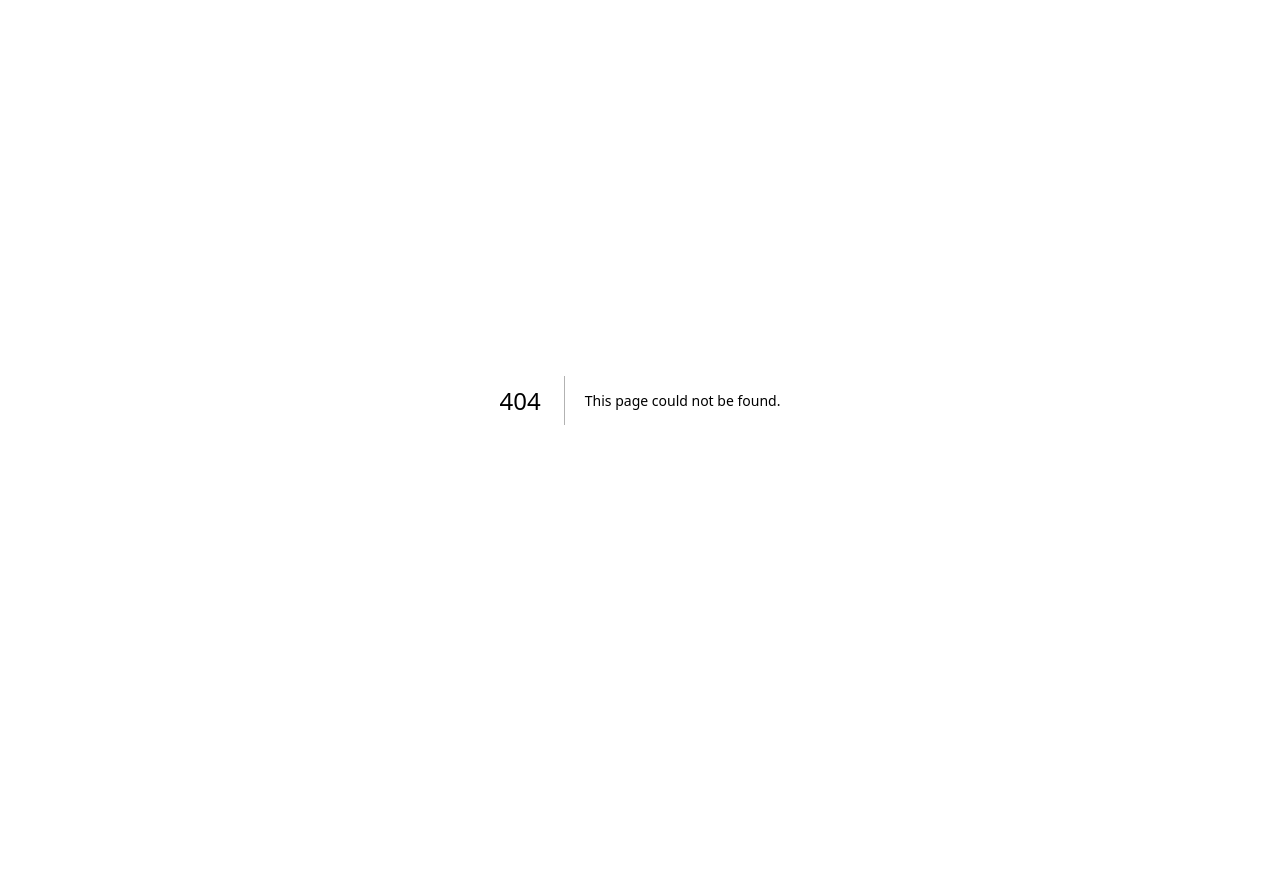
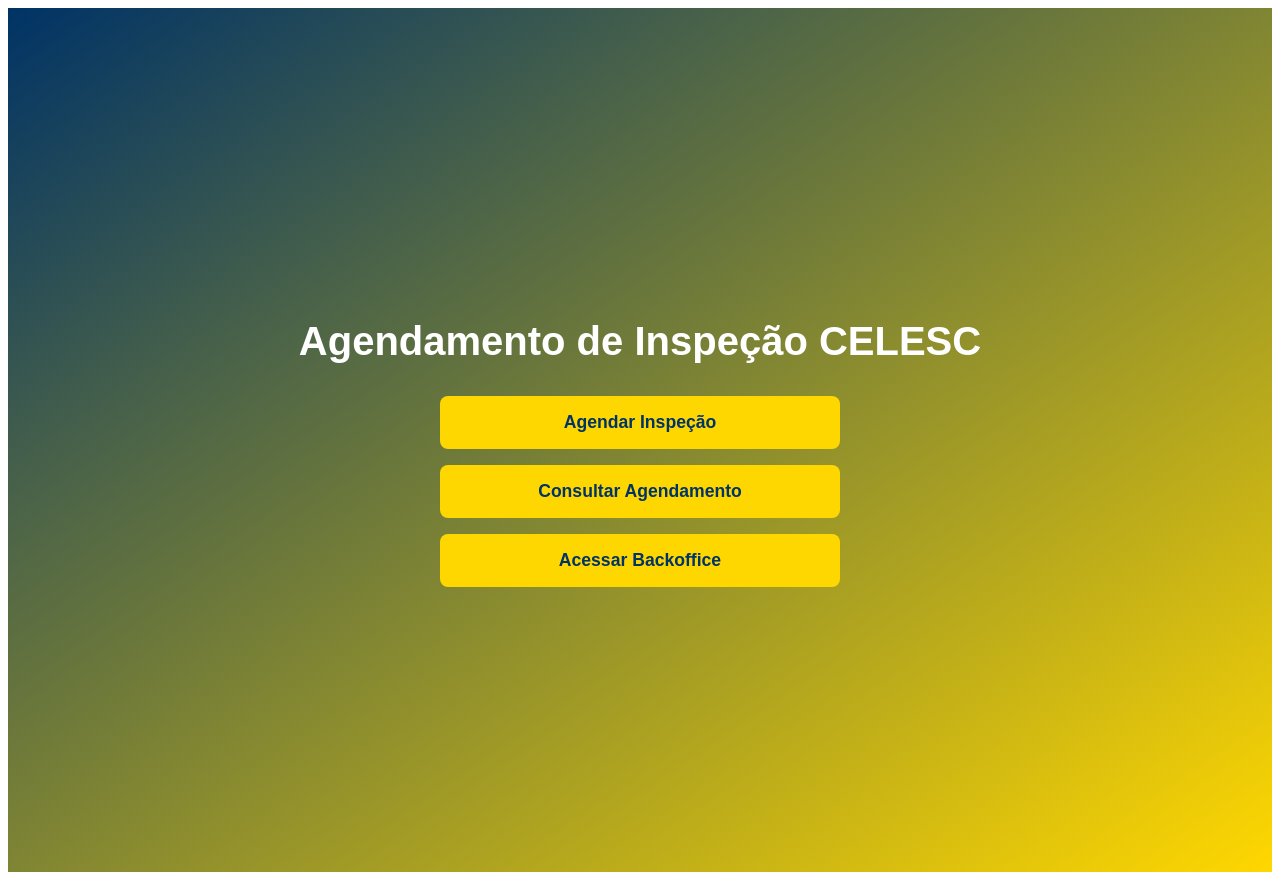
Before and after one commit to AnakRomanov/celesc-agenda, a Next.js app: page / in a window 1280 px wide. Before the commit this address had no page. Before the commit the page ends 800 px from the top, so only its background shows below. Built offline with nearby package versions, Linux system fonts and the light colour scheme.

Commit message:
Add files via upload

```diff
--- /dev/null
+++ b/pages/index.tsx
@@ -0,0 +1,52 @@
+
+import Link from 'next/link'
+
+export default function Home() {
+  return (
+    <div style={{
+      minHeight: '100vh',
+      background: 'linear-gradient(to bottom right, #003366, #FFD700)',
+      display: 'flex',
+      flexDirection: 'column',
+      alignItems: 'center',
+      justifyContent: 'center',
+      fontFamily: 'Arial, sans-serif',
+      color: '#003366',
+      padding: '2rem'
+    }}>
+      <h1 style={{ fontSize: '2.5rem', marginBottom: '2rem', color: '#fff' }}>
+        Agendamento de Inspeção CELESC
+      </h1>
+      <div style={{
+        display: 'flex',
+        flexDirection: 'column',
+        gap: '1rem',
+        width: '100%',
+        maxWidth: '400px'
+      }}>
+        <Link href="/agendar">
+          <button style={buttonStyle}>Agendar Inspeção</button>
+        </Link>
+        <Link href="/consulta">
+          <button style={buttonStyle}>Consultar Agendamento</button>
+        </Link>
+        <Link href="/backoffice">
+          <button style={buttonStyle}>Acessar Backoffice</button>
+        </Link>
+      </div>
+    </div>
+  )
+}
+
+const buttonStyle = {
+  padding: '1rem',
+  fontSize: '1.1rem',
+  backgroundColor: '#FFD700',
+  color: '#003366',
+  border: 'none',
+  borderRadius: '8px',
+  cursor: 'pointer',
+  fontWeight: 'bold',
+  transition: 'background 0.3s',
+  width: '100%'
+}
```
